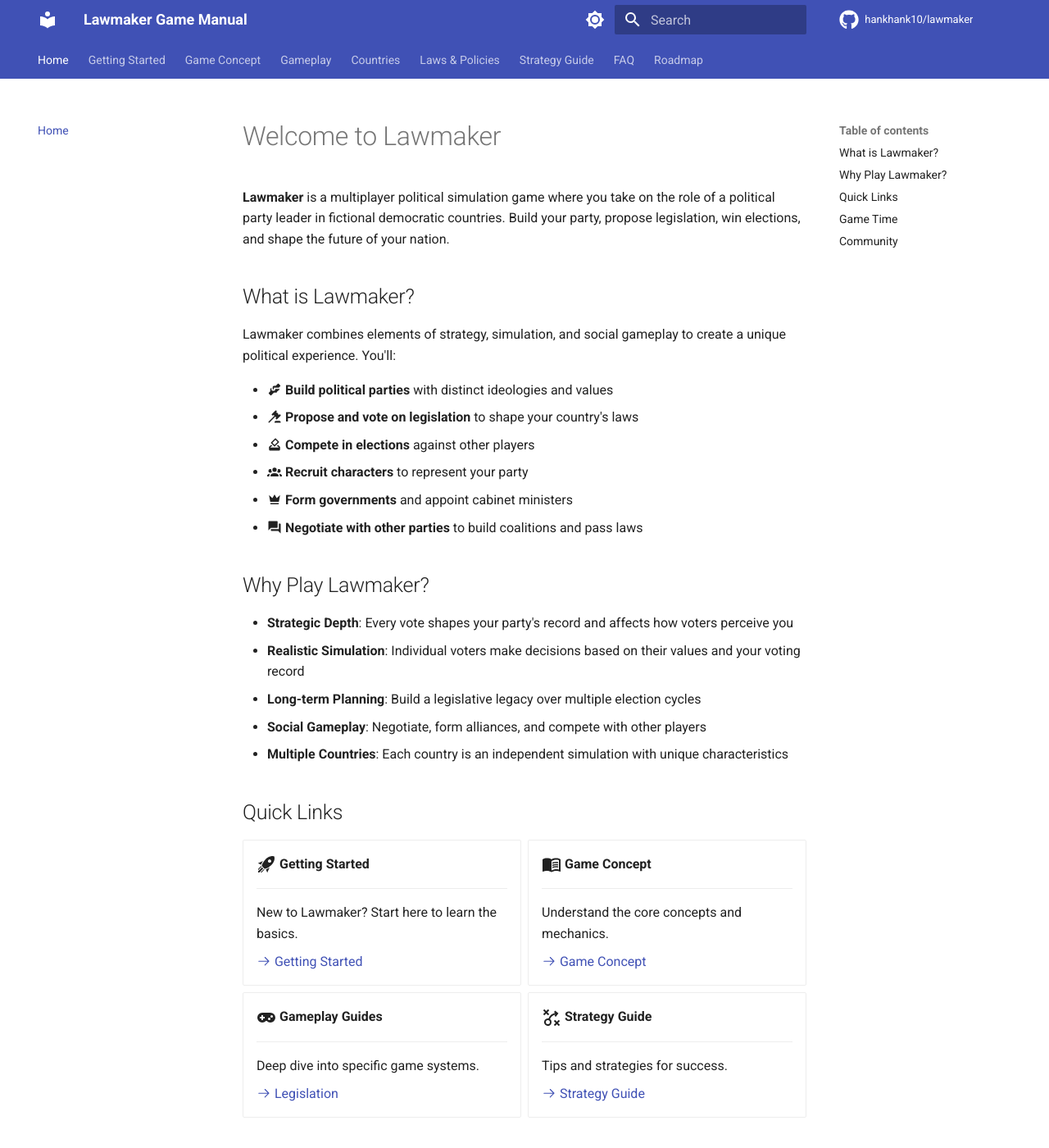
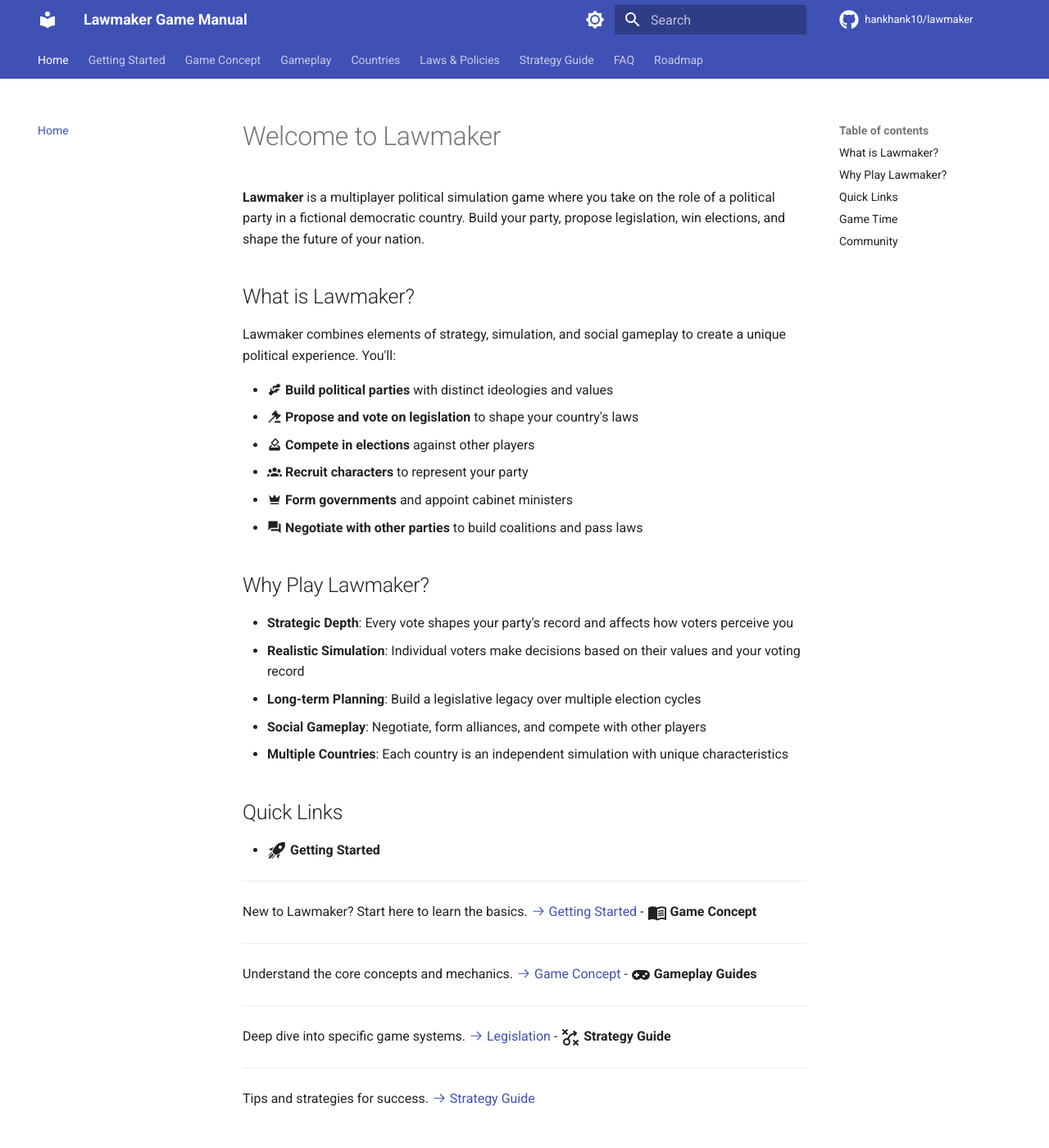
Before and after one commit to hankhank10/lawmaker-wiki, an MkDocs documentation site: the page built from docs/index.md, in a window 1280 px wide and 1400 px high. Shown: the whole window at 82% size. Built offline with MkDocs 1.6.1 and Material for MkDocs 9.7.7, drawn with Linux system fonts in a browser that asks for light colours; comment, search, counter and statistics services are not loaded.

Commit message:
Update docs

```diff
--- a/docs/index.md
+++ b/docs/index.md
@@ -1,6 +1,6 @@
 # Welcome to Lawmaker
 
-**Lawmaker** is a multiplayer political simulation game where you take on the role of a political party leader in fictional democratic countries. Build your party, propose legislation, win elections, and shape the future of your nation.
+**Lawmaker** is a multiplayer political simulation game where you take on the role of a political party in a fictional democratic country. Build your party, propose legislation, win elections, and shape the future of your nation.
 
 ## What is Lawmaker?
 
@@ -23,41 +23,26 @@ Lawmaker combines elements of strategy, simulation, and social gameplay to creat
 
 ## Quick Links
 
-<div class="grid cards" markdown>
 
--   :material-rocket-launch:{ .lg .middle } __Getting Started__
 
-    ---
+- :material-rocket-launch:{ .lg .middle } **Getting Started**
+  ---
+  New to Lawmaker? Start here to learn the basics.
+  [:octicons-arrow-right-24: Getting Started](getting-started.md)
+- :material-book-open-variant:{ .lg .middle } **Game Concept**
+  ---
+  Understand the core concepts and mechanics.
+  [:octicons-arrow-right-24: Game Concept](game-concept.md)
+- :material-gamepad-variant:{ .lg .middle } **Gameplay Guides**
+  ---
+  Deep dive into specific game systems.
+  [:octicons-arrow-right-24: Legislation](gameplay/legislation.md)
+- :material-strategy:{ .lg .middle } **Strategy Guide**
+  ---
+  Tips and strategies for success.
+  [:octicons-arrow-right-24: Strategy Guide](strategy-guide.md)
 
-    New to Lawmaker? Start here to learn the basics.
 
-    [:octicons-arrow-right-24: Getting Started](getting-started.md)
-
--   :material-book-open-variant:{ .lg .middle } __Game Concept__
-
-    ---
-
-    Understand the core concepts and mechanics.
-
-    [:octicons-arrow-right-24: Game Concept](game-concept.md)
-
--   :material-gamepad-variant:{ .lg .middle } __Gameplay Guides__
-
-    ---
-
-    Deep dive into specific game systems.
-
-    [:octicons-arrow-right-24: Legislation](gameplay/legislation.md)
-
--   :material-strategy:{ .lg .middle } __Strategy Guide__
-
-    ---
-
-    Tips and strategies for success.
-
-    [:octicons-arrow-right-24: Strategy Guide](strategy-guide.md)
-
-</div>
 
 ## Game Time
 
```
Also changed, not shown: README.md (+7 -107 lines).
